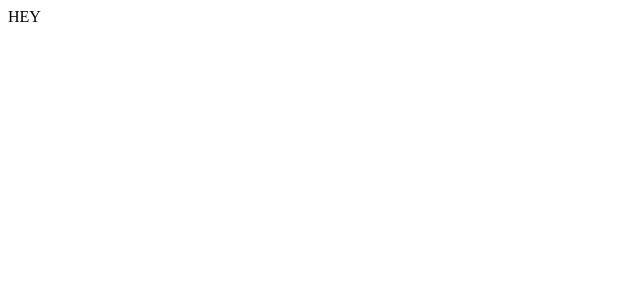
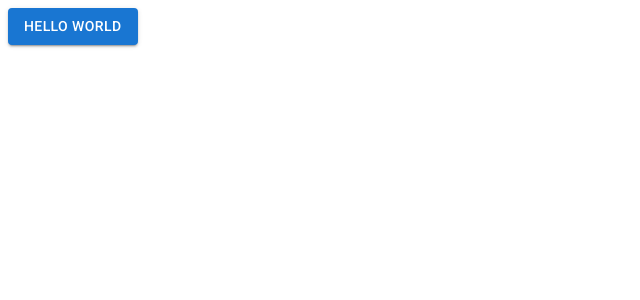
Before and after one commit to kristiangal/weather-app, a React (Vite) app: page / in a window 1280 px wide. Shown: the top 300 px of the page, without its empty margins (0-640 px from the left). Built offline with nearby package versions, Linux system fonts and the light colour scheme.

Commit message:
init dependencies

```diff
--- a/package.json
+++ b/package.json
@@ -12,6 +12,8 @@
   "dependencies": {
     "@emotion/react": "^11.11.1",
     "@emotion/styled": "^11.11.0",
+    "@fontsource/roboto": "^5.0.8",
+    "@mui/icons-material": "^5.14.14",
     "@mui/material": "^5.14.14",
     "react": "^18.2.0",
     "react-dom": "^18.2.0",
--- a/src/App.tsx
+++ b/src/App.tsx
@@ -1,5 +1,12 @@
+import "@fontsource/roboto/300.css";
+import "@fontsource/roboto/400.css";
+import "@fontsource/roboto/500.css";
+import "@fontsource/roboto/700.css";
+
+import { Button } from "@mui/material";
+
 function App() {
-  return <div>HEY</div>;
+  return <Button variant="contained">Hello world</Button>;
 }
 
 export default App;
--- /dev/null
+++ b/src/components/Header.tsx
@@ -0,0 +1,5 @@
+const Header = () => {
+  return <div>Header</div>;
+};
+
+export default Header;
```
Also changed, not shown: 1 other file (tests, documents, lock files or other folders).
